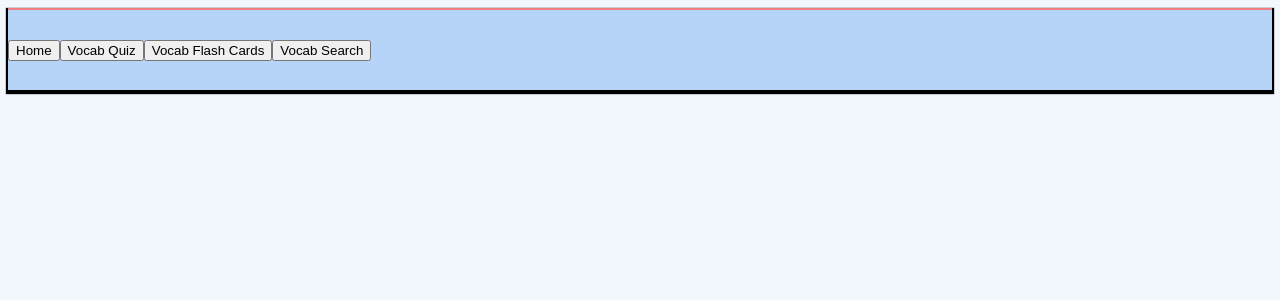
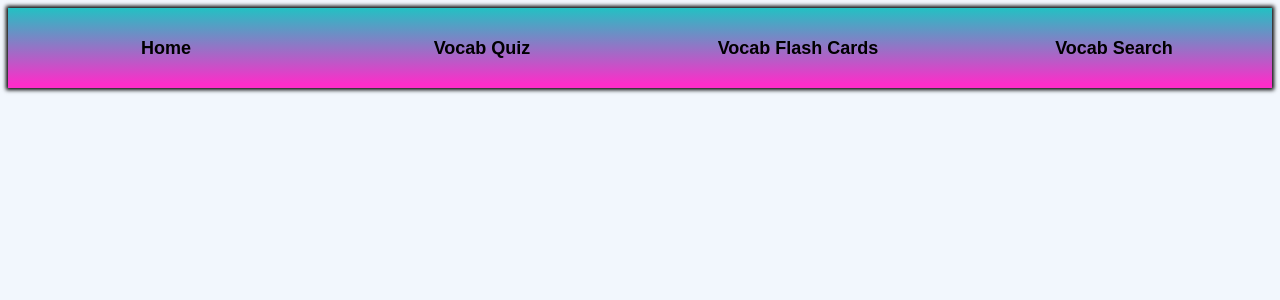
Before and after one commit to nitrogendragon/KanpekiStudy, a React (Create React App) app in the folder ksreact/: page / in a window 1280 px wide. Shown: the top 300 px of the page. Built offline with nearby package versions, Linux system fonts and the light colour scheme.

Commit message:
Edited NavBar to have some nice styled buttons

```diff
--- a/ksreact/src/App.css
+++ b/ksreact/src/App.css
@@ -2,15 +2,7 @@ body{
   background-color: #f2f7fd;
 }
 
-.header-nav{
-  display:flex;
-  align-items: center;
-  width:100%;
-  min-height:80px;
-  background-color:#b6d4f8;
-  border-top: 2px solid lightcoral;
-  box-shadow: 0px 2px 1px 2px ;
-}
+
 
 navigation-button {
   display: flex;
--- a/ksreact/src/Components/Navigation/NavButton.js
+++ b/ksreact/src/Components/Navigation/NavButton.js
@@ -1,8 +1,8 @@
 import React from 'react'
-
+import '../../styles/Navigation/nav.css'
 export default function NavButton(props) {
     return (
-        <button onClick={() => props.history.push(props.address)} value = {props.address.toString()}>
+        <button className = "nav-button" onClick={() => props.history.push(props.address)} value = {props.address.toString()}>
             {props.buttonText}
         </button>
     )
--- a/ksreact/src/Components/Navigation/Navigation.js
+++ b/ksreact/src/Components/Navigation/Navigation.js
@@ -1,6 +1,7 @@
 import React from 'react'
 import{} from 'react-router-dom'
 import NavButton from './NavButton'
+import '../../styles/Navigation/nav.css'
 export default function Navigation(props) {
 
     return (
--- /dev/null
+++ b/ksreact/src/styles/Navigation/nav.css
@@ -0,0 +1,29 @@
+.nav-button{
+    min-height: 80px;
+    min-width:10%;
+    max-width: auto;
+    background: rgb(34,193,195);
+    background: linear-gradient(0deg, rgb(253, 45, 201) 05%, rgba(34,193,195,1) 100%);
+    border:none;
+    /* border-right:1px solid purple; */
+    font-weight:bolder;
+    font-size:18px;
+    transition: font-size 200ms;
+}
+
+
+.header-nav{
+    display:grid;
+    grid-template-columns: minmax(auto,30%) repeat(3, minmax(auto, 25%));
+    align-items: center;
+    width:100%;
+    min-height:80px;
+    background-color:#b6d4f8;
+
+    box-shadow: 0px 0px 4px 2px ;
+  }
+.nav-button:hover,
+.nav-button:focus{
+    color:white;
+    font-size: 20px;
+}
```
